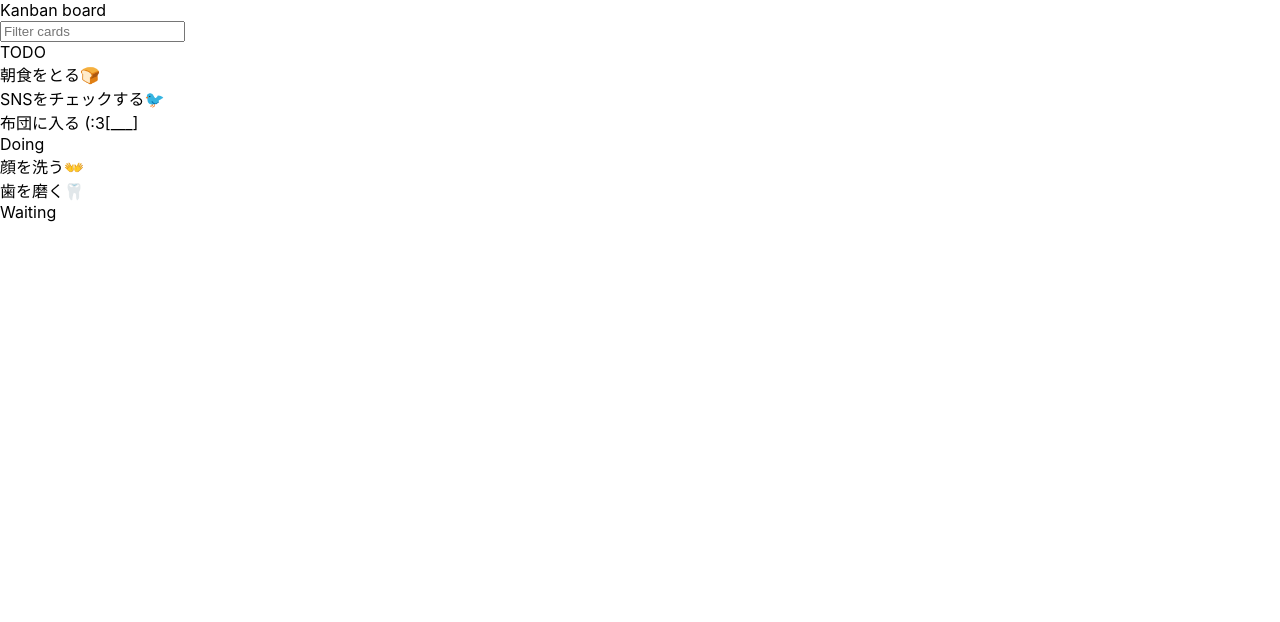
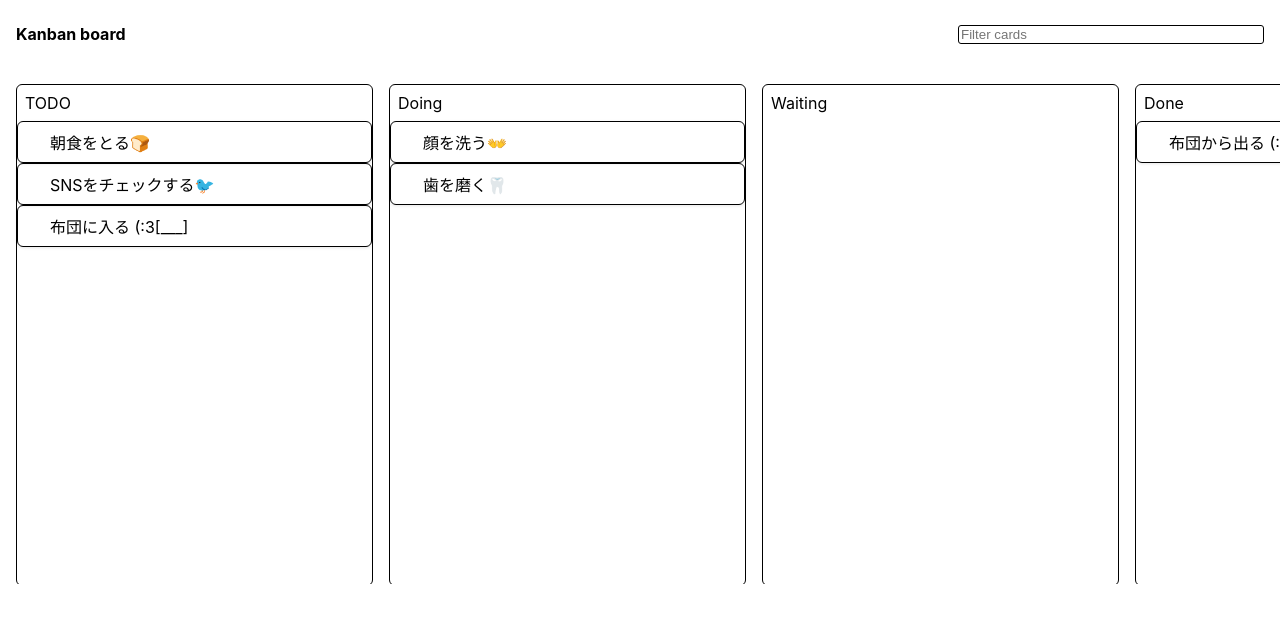
Before and after one commit to atsu0203/kanban-board, a React (Create React App) app: page / in a window 1280 px wide. Shown: the top 622 px of the page. Built offline with nearby package versions, Linux system fonts and the light colour scheme.

Commit message:
コンポーネントのデザインを追加

```diff
--- a/src/App.tsx
+++ b/src/App.tsx
@@ -1,7 +1,5 @@
-import React from 'react';
-import ReactDOM from 'react-dom';
 import styled from 'styled-components'
-import './App.css';
+import * as color from './color'
 
 function App() {
   return (
@@ -11,7 +9,9 @@ function App() {
 
         <CardFilter placeholder="Filter cards" />
       </Header>
+
       <MainArea>
+        <HorizontalScroll>
           <Column>
             <ColumnHeader>TODO</ColumnHeader>
 
@@ -19,37 +19,133 @@ function App() {
             <Card>SNSをチェックする🐦</Card>
             <Card>布団に入る (:3[___]</Card>
           </Column>
+
           <Column>
             <ColumnHeader>Doing</ColumnHeader>
+
             <Card>顔を洗う👐</Card>
             <Card>歯を磨く🦷</Card>
           </Column>
+
           <Column>
             <ColumnHeader>Waiting</ColumnHeader>
           </Column>
+
+          <Column>
+            <ColumnHeader>Done</ColumnHeader>
+
+            <Card>布団から出る (:3っ)っ -=三[＿＿]</Card>
+          </Column>
+        </HorizontalScroll>
       </MainArea>
     </Container>
   )
 }
 
-const Container = styled.div``
+// const Container = styled.div``
 
-const Header = styled.div``
+// const Header = styled.div``
 
-const Logo = styled.div``
+// const Logo = styled.div``
 
-const CardFilter = styled.input``
+// const CardFilter = styled.input``
 
-const MainArea = styled.div``
+// const MainArea = styled.div``
 
-const Column = styled.div``
+// const Column = styled.div``
 
-const ColumnHeader = styled.div``
+// const ColumnHeader = styled.div``
 
-const Card = styled.div``
+// const Card = styled.div``
 
 
 
+const Container = styled.div`
+//   display: flex;
+//   flex-flow: column;
+//   height: 100%;
+// `
+
+const Header = styled.div`
+  display: flex;
+  align-items: center;
+  justify-content: space-between;
+  padding: 8px 16px;
+  background-color: ${color.Navy};
+  flex-shrink: 0;
+  color: ${color.Silver};
+  font-size: 16px;
+  font-weight: bold;
+`
+
+const Logo = styled.div`
+  height: 100%;
+  padding: 16px 0;
+  overflow-y: auto;
+`
+
+const CardFilter = styled.input`
+  display: flex;
+  align-items: center;
+  min-width: 300px;
+  border: solid 1px ${color.Silver};
+  border-radius: 3px;
+`
+
+const MainArea = styled.div`
+  height: 500px;
+  padding: 16px 0;
+  overflow-y: auto;
+`
+
+const HorizontalScroll = styled.div`
+  display: flex;
+  width: 100%;
+  height: 100%;
+  overflow-x: auto;
+
+  > * {
+    margin-left: 16px;
+    flex-shrink: 0;
+  }
+
+  ::after {
+    display: block;
+    flex: 0 0 16px;
+    content: '';
+  }
+`
+
+const Column = styled.div`
+  display: flex;
+  flex-flow: column;
+  width: 355px;
+  height: 100%;
+  border: solid 1px ${color.Silver};
+  border-radius: 6px;
+  background-color: ${color.LightSilver};
+
+  > :not(:last-child) {
+    flex-shrink: 0;
+  }
+`
+
+const ColumnHeader = styled.div`
+  display: flex;
+  justify-content: flex-start;
+  align-items: center;
+  padding: 8px;
+`
+
+const Card = styled.div`
+  position: relative;
+  border: solid 1px ${color.Silver};
+  border-radius: 6px;
+  box-shadow: 0 1px 3px hsla(0, 0%, 7%, 0.1);
+  padding: 8px 32px;
+  background-color: ${color.White};
+  cursor: move;
+`
 
 
 export default App;
```
Lines whose indentation alone changed are shown as unchanged.
